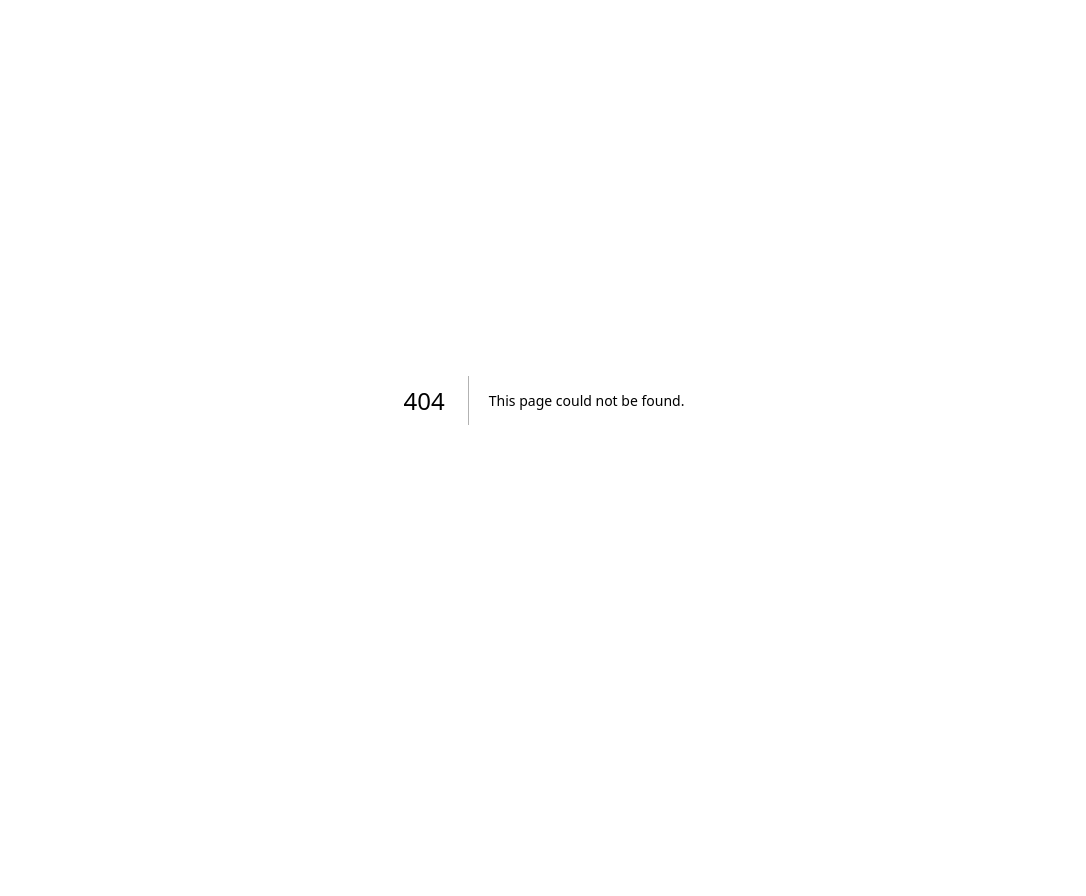
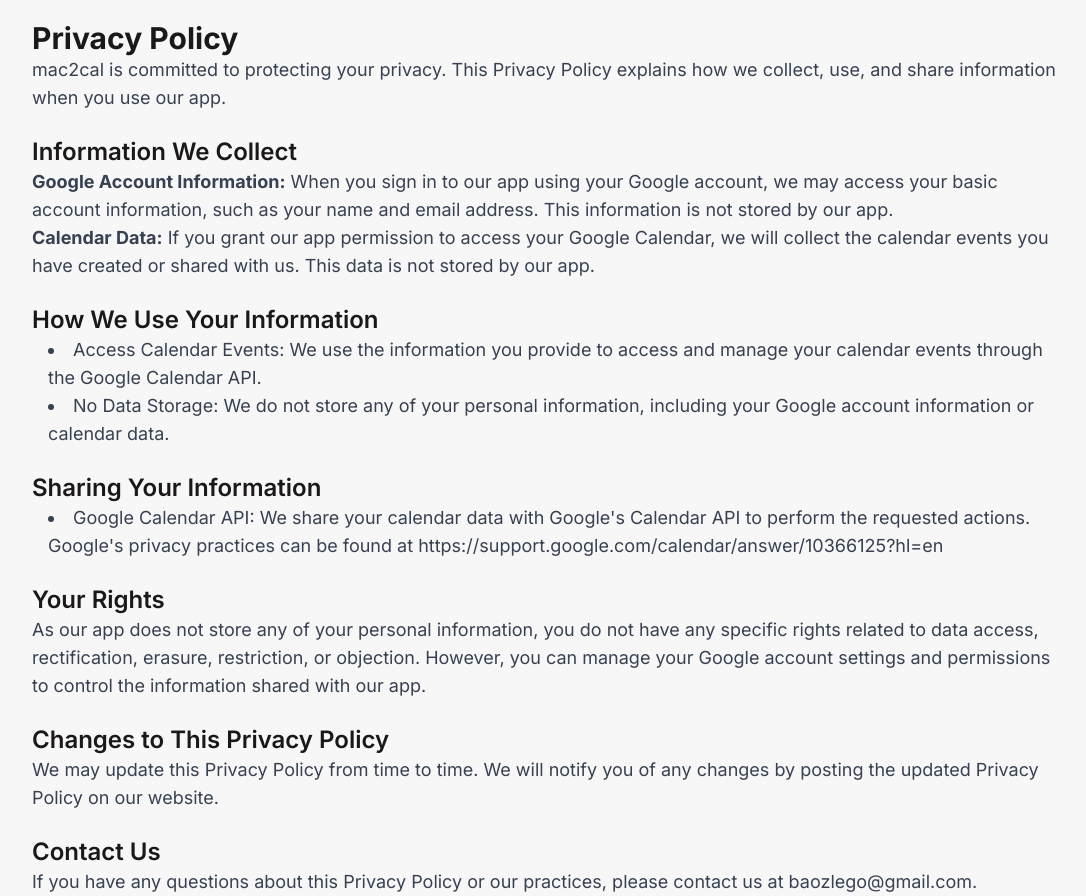
Before and after one commit to BaoGeist/McMaster-Calendar-Exporter, a Next.js app: page /privacy in a window 1280 px wide. Before the commit this address had no page. Shown: the whole page, without its empty margins (96-1182 px from the left). Before the commit the page ends 800 px from the top, so only its background shows below. Built offline with nearby package versions, Linux system fonts and the light colour scheme.

Commit message:
add privacy policy

```diff
--- /dev/null
+++ b/src/app/privacy/page.tsx
@@ -0,0 +1,69 @@
+import React from "react";
+
+function PrivacyPolicy() {
+  return (
+    <div className="m-auto w-[80%] mt-5">
+      <h1 className="text-3xl font-bold">Privacy Policy</h1>
+      <p className="text-lg text-gray-700">
+        mac2cal is committed to protecting your privacy. This Privacy Policy
+        explains how we collect, use, and share information when you use our
+        app.
+      </p>
+      <h2 className="text-2xl font-semibold  mt-6">Information We Collect</h2>
+      <p className="text-lg text-gray-700">
+        <span className="font-bold">Google Account Information:</span> When you
+        sign in to our app using your Google account, we may access your basic
+        account information, such as your name and email address. This
+        information is not stored by our app.
+        <br />
+        <span className="font-bold">Calendar Data:</span> If you grant our app
+        permission to access your Google Calendar, we will collect the calendar
+        events you have created or shared with us. This data is not stored by
+        our app.
+      </p>
+      <h2 className="text-2xl font-semibold  mt-6">
+        How We Use Your Information
+      </h2>
+      <p className="text-lg text-gray-700">
+        <li className="list-disc ml-4">
+          Access Calendar Events: We use the information you provide to access
+          and manage your calendar events through the Google Calendar API.
+        </li>
+        <li className="list-disc ml-4">
+          No Data Storage: We do not store any of your personal information,
+          including your Google account information or calendar data.
+        </li>
+      </p>
+      <h2 className="text-2xl font-semibold  mt-6">Sharing Your Information</h2>
+      <p className="text-lg text-gray-700">
+        <li className="list-disc ml-4">
+          Google Calendar API: We share your calendar data with Google's
+          Calendar API to perform the requested actions. Google's privacy
+          practices can be found at
+          https://support.google.com/calendar/answer/10366125?hl=en
+        </li>
+      </p>
+      <h2 className="text-2xl font-semibold  mt-6">Your Rights</h2>
+      <p className="text-lg text-gray-700">
+        As our app does not store any of your personal information, you do not
+        have any specific rights related to data access, rectification, erasure,
+        restriction, or objection. However, you can manage your Google account
+        settings and permissions to control the information shared with our app.
+      </p>
+      <h2 className="text-2xl font-semibold  mt-6">
+        Changes to This Privacy Policy
+      </h2>
+      <p className="text-lg text-gray-700">
+        We may update this Privacy Policy from time to time. We will notify you
+        of any changes by posting the updated Privacy Policy on our website.
+      </p>
+      <h2 className="text-2xl font-semibold  mt-6">Contact Us</h2>
+      <p className="text-lg text-gray-700">
+        If you have any questions about this Privacy Policy or our practices,
+        please contact us at baozlego@gmail.com.
+      </p>
+    </div>
+  );
+}
+
+export default PrivacyPolicy;
```
